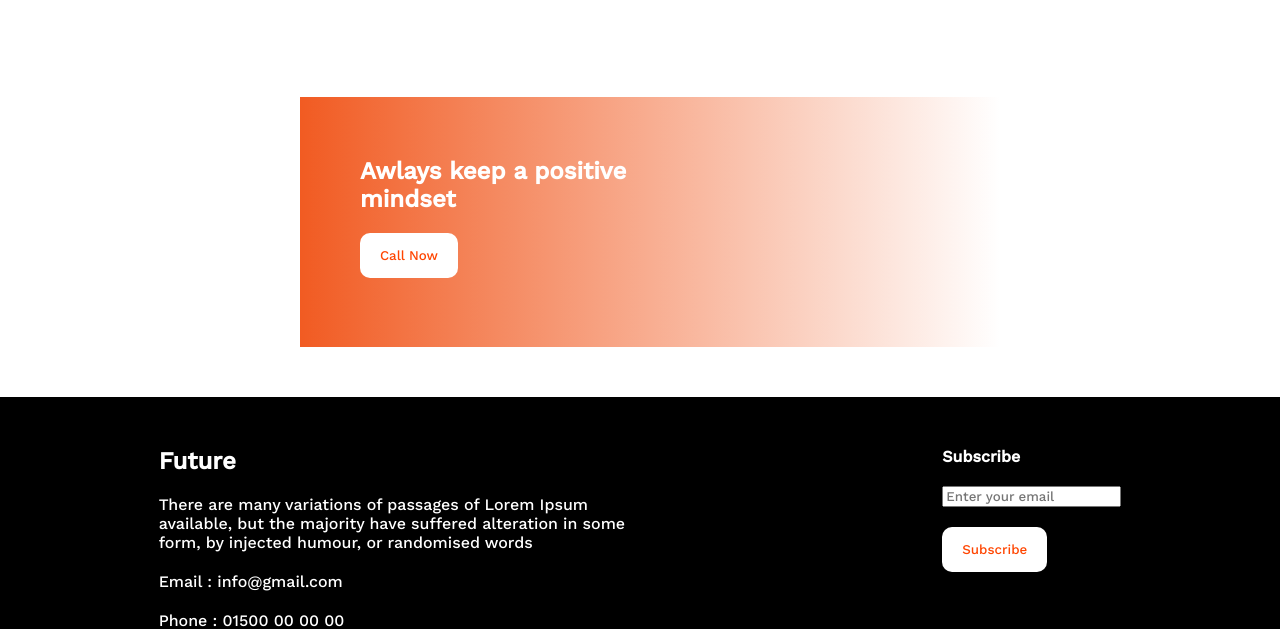
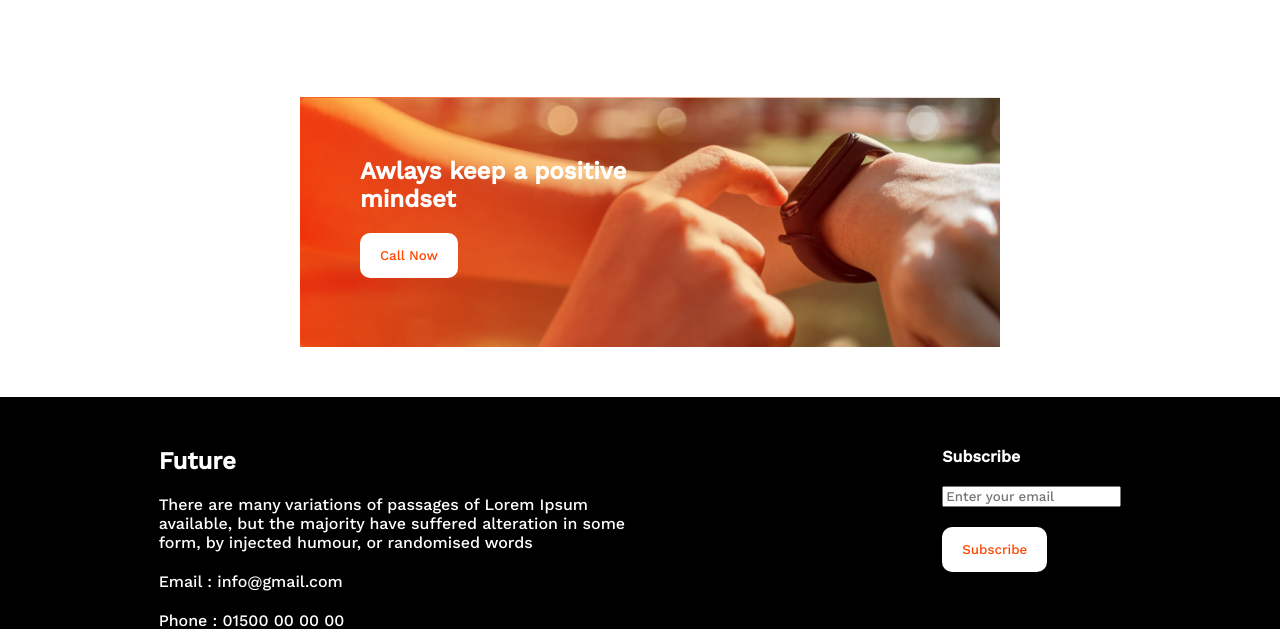
Before and after one commit to RaitaPrionty/my-new-year-project, a plain HTML site: page index.html in a window 1280 px wide. Shown: the part 1809-2438 px from the top of the page. Drawn offline with nearby package versions, Linux system fonts and the light colour scheme.

Commit message:
this in linear greand success commit

```diff
--- a/styles/new-year.css
+++ b/styles/new-year.css
@@ -79,10 +79,8 @@ header{
 
 /* start of always keep positive styles */
 .always-keep-positive{
-    background-image: url(../images/watch.png);
-
-background: linear-gradient(90deg, #F15B22 0%, rgba(100, 80, 30, 0) 100%);
-    /* background-blend-mode: overlay; */
+    background-image: url(../images/watch.png),linear-gradient(90deg, #F15B22 0%, rgba(241, 91, 34, 0.00) 100%);
+    background-blend-mode: overlay;
     width: 700px;
     height: 250px;
     background-repeat: no-repeat;
```
